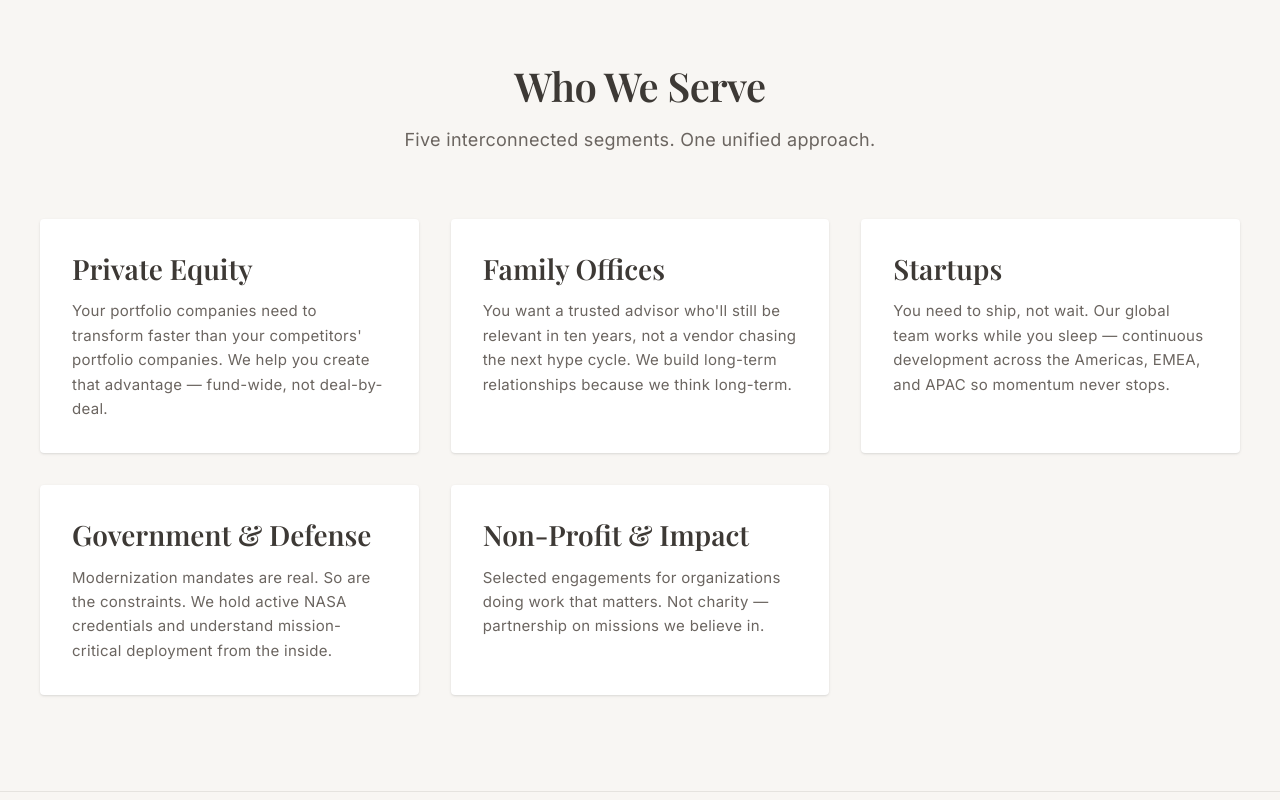
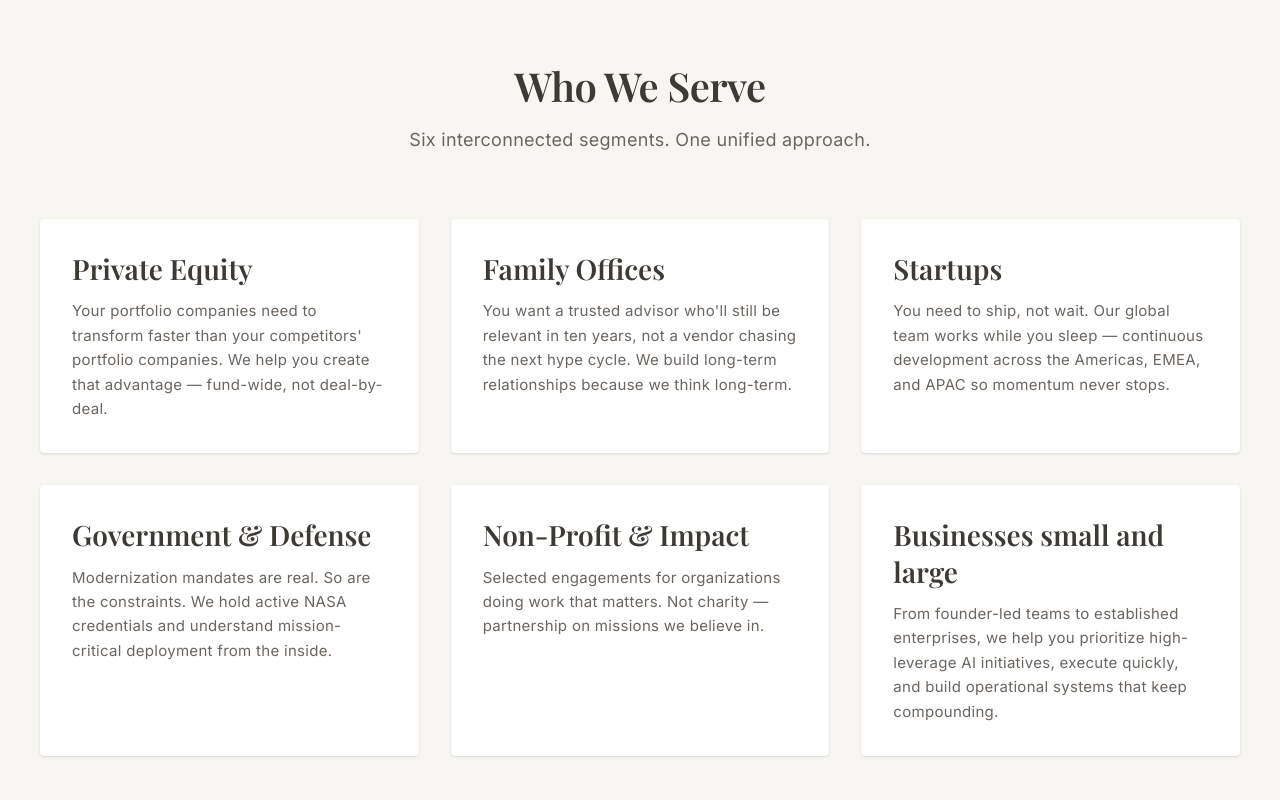
Before and after one commit to visionik/corp-website, a React (Vite) app: page / in a window 1280 px wide. Shown: the part 1860-2660 px from the top of the page. Built offline with nearby package versions, Linux system fonts and the light colour scheme; a web font is replaced by a local one.

Commit message:
feat: add sixth who-we-serve card for businesses

```diff
--- a/src/app/pages/Home.tsx
+++ b/src/app/pages/Home.tsx
@@ -123,7 +123,7 @@ export function Home() {
         <div className="max-w-[1200px] mx-auto">
           <h2 className="text-center mb-4">Who We Serve</h2>
           <p className="font-['Inter'] text-[18px] text-text-gray text-center mb-16">
-            Five interconnected segments. One unified approach.
+            Six interconnected segments. One unified approach.
           </p>
 
           <div className="grid md:grid-cols-2 lg:grid-cols-3 gap-8">
@@ -159,6 +159,13 @@ export function Home() {
               <h3 className="mb-3">Non-Profit & Impact</h3>
               <p className="text-text-gray text-[15px] leading-relaxed">
                 Selected engagements for organizations doing work that matters. Not charity — partnership on missions we believe in.
+              </p>
+            </div>
+
+            <div className="bg-white rounded-[4px] p-8 shadow-sm hover:-translate-y-1 hover:shadow-lg transition-all duration-200">
+              <h3 className="mb-3">Businesses small and large</h3>
+              <p className="text-text-gray text-[15px] leading-relaxed">
+                From founder-led teams to established enterprises, we help you prioritize high-leverage AI initiatives, execute quickly, and build operational systems that keep compounding.
               </p>
             </div>
           </div>
```
